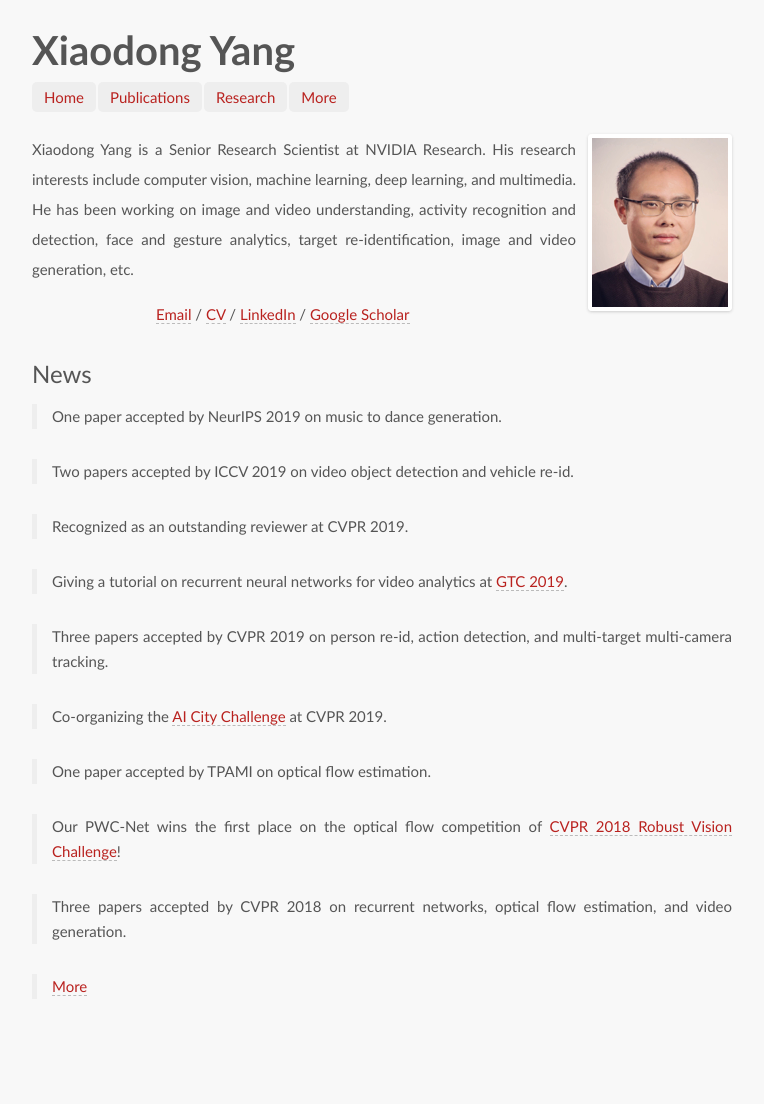
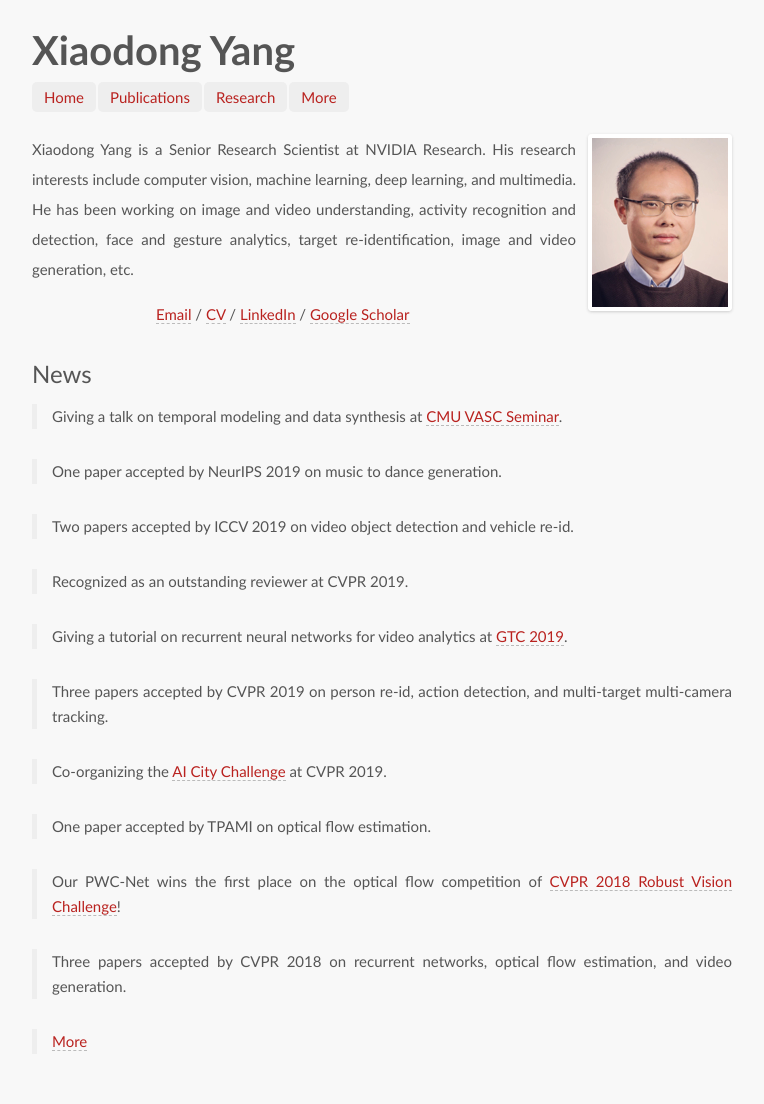
Before and after one commit to xiaodongyang/xiaodongyang.github.io, a Jekyll site: the page built from index.md, in a window 1280 px wide. Shown: the whole page, without its empty margins (258-1022 px from the left). Built offline with Jekyll 4.4.1, drawn with Linux system fonts in a browser that asks for light colours; some web fonts are replaced; before the commit the page ends 1049 px from its top, so only the background shows below that.

Commit message:
Update index.md

```diff
--- a/index.md
+++ b/index.md
@@ -8,6 +8,8 @@ Xiaodong Yang is a Senior Research Scientist at NVIDIA Research. His research in
 &emsp;&emsp;&emsp;&emsp;&emsp;&emsp;&emsp;&emsp;&emsp;&emsp;&nbsp;&nbsp;&nbsp;[Email](mailto:yangxd.hust@gmail.com) / [CV](http://xiaodongyang.org) / [LinkedIn](https://www.linkedin.com/in/xiaodong-yang-79a44134/) / [Google Scholar](http://scholar.google.com/citations?user=yWsMg_gAAAAJ&hl=en)
 
 ## News
+
+> Giving a talk on temporal modeling and data synthesis at [CMU VASC Seminar](https://www.ri.cmu.edu/event/temporal-modeling-and-data-synthesis-for-visual-understanding/).
 
 > One paper accepted by NeurIPS 2019 on music to dance generation.
 
```
